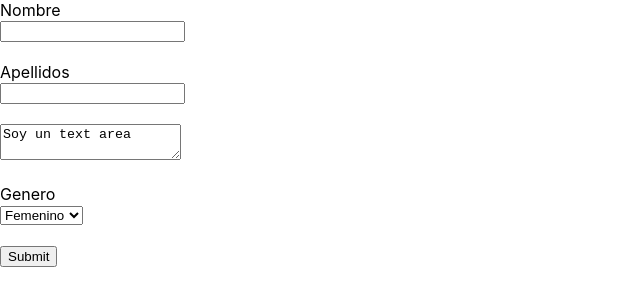
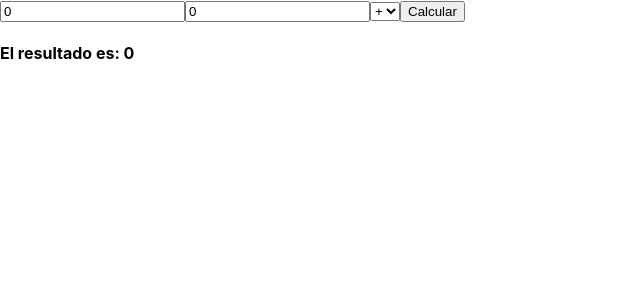
Before and after one commit to apps-camelot/webinar-react, a React (Create React App) app: page / in a window 1280 px wide. Shown: the top 306 px of the page, without its empty margins (0-640 px from the left). Built offline with nearby package versions, Linux system fonts and the light colour scheme.

Commit message:
Ejercicio de calculadora

```diff
--- a/src/App.js
+++ b/src/App.js
@@ -1,63 +1,64 @@
 import "./App.css";
-import React, { Fragment } from "react";
+import React, { useState } from "react";
 
 function App() {
-  const submit = (e) => {
-    e.preventDefault();
-    const data = new FormData(e.target);
+  const [num1, setNum1] = useState(0);
+  const [num2, setNum2] = useState(0);
+  const [operador, setOperador] = useState("+");
+  const [resultado, setResultado] = useState(0);
 
-    fetch("/api", {
-      method: "POST",
-      body: data,
-      headers: { "Soy-Un-Header": "Hola mundo" },
-    });
-  };
+  /**
+   * Calculadora, con 2 inputs para numeros
+   * un combo para operaciones
+   * un botón
+   *
+   * resultado
+   */
 
-  const espacio = () => {
-    return (
-      <Fragment>
-        <br />
-        <br />
-      </Fragment>
-    );
-  };
-
-  const Label = (props) => {
-    return (
-      <Fragment>
-        <label>{props.children}</label>
-        <br />
-      </Fragment>
-    );
-  };
+  function calcular() {
+    if (operador === "+") {
+      setResultado(Number(num1) + Number(num2));
+    } else if (operador === "-") {
+      setResultado(Number(num1) - Number(num2));
+    } else if (operador === "*") {
+      setResultado(Number(num1) * Number(num2));
+    } else {
+      setResultado(Number(num1) / Number(num2));
+    }
+  }
 
   return (
     <div>
-      <form onSubmit={submit}>
-        <Label>Nombre</Label>
-        <input type="text" name="nombre" />
+      <input
+        type="number"
+        placeholder="Numero 1"
+        value={num1}
+        onChange={(e) => setNum1(e.target.value)}
+      />
+      <input
+        type="number"
+        placeholder="Numero 2"
+        value={num2}
+        onChange={(e) => setNum2(e.target.value)}
+      />
 
-        {espacio()}
+      <select
+        onChange={(e) => {
+          let index = e.target.selectedIndex;
+          let valueSeleccionado = e.target[index].value;
 
-        <Label>Apellidos</Label>
-        <input type="text" name="apellidos" />
+          setOperador(valueSeleccionado);
+        }}
+      >
+        <option value="+">+</option>
+        <option value="-">-</option>
+        <option value="*">*</option>
+        <option value="/">/</option>
+      </select>
 
-        {espacio()}
+      <button onClick={calcular}>Calcular</button>
 
-        <textarea name="contenido">Soy un text area</textarea>
-
-        {espacio()}
-
-        <Label>Genero</Label>
-        <select name="genero">
-          <option value="femenino">Femenino</option>
-          <option value="masculino">Masculino</option>
-        </select>
-
-        {espacio()}
-
-        <input type="submit" name="Enviar" />
-      </form>
+      <h4>El resultado es: {resultado}</h4>
     </div>
   );
 }
```
